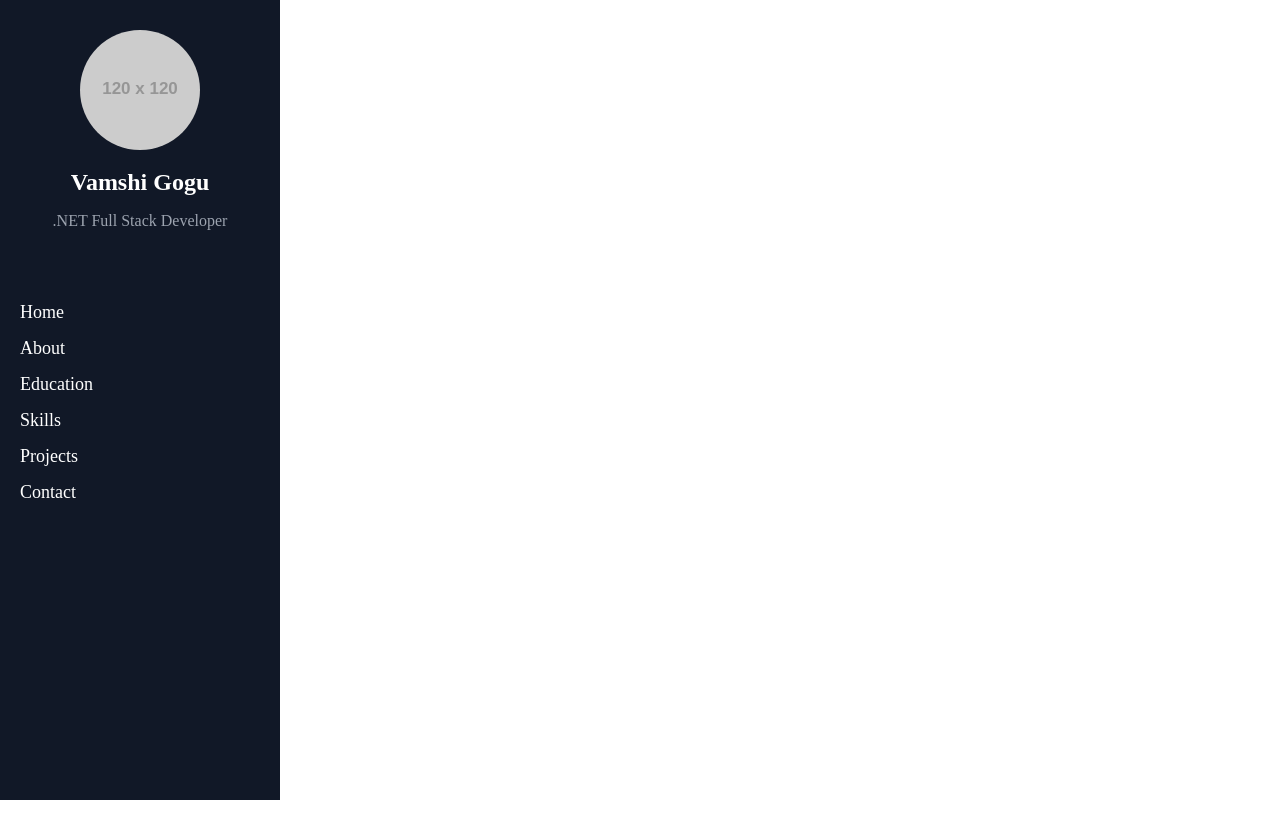
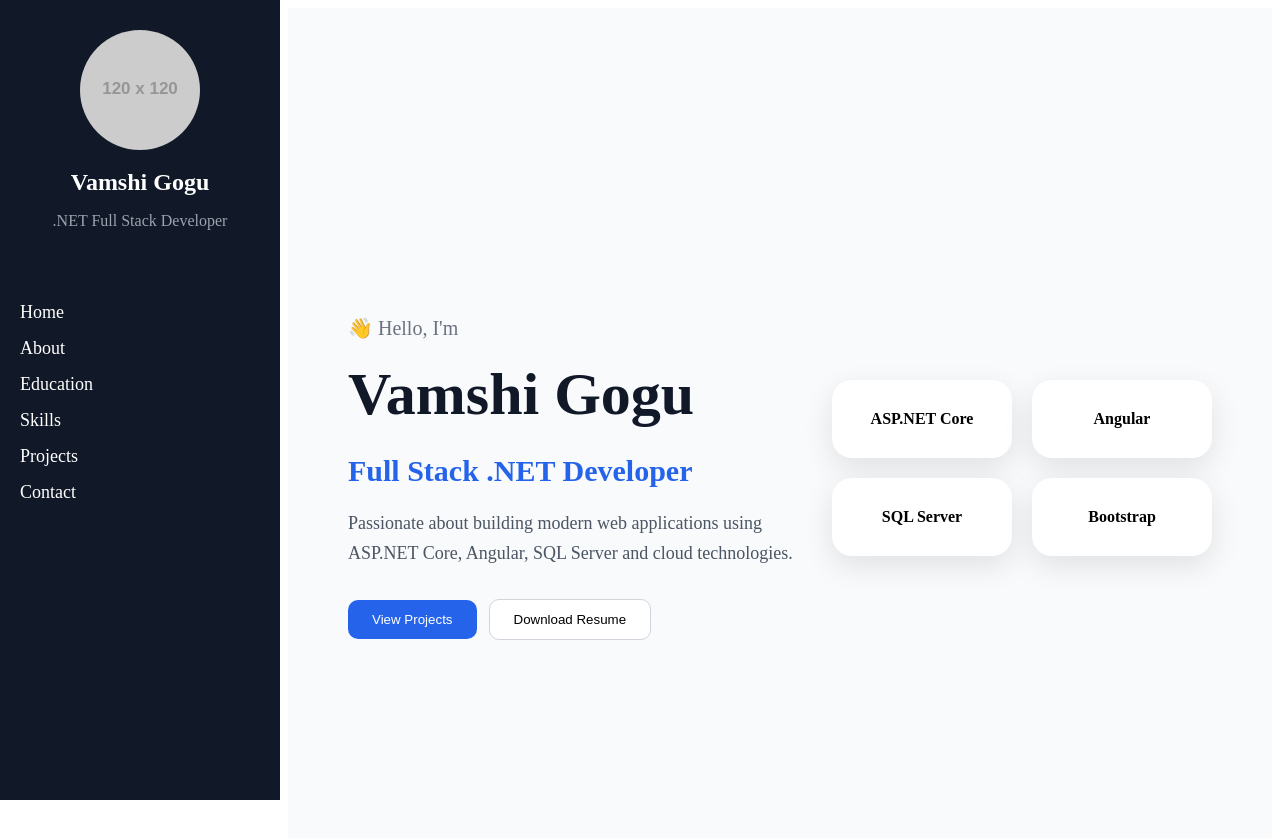
Before and after one commit to vomshigogu/portfolio-angular, an Angular app: page / in a window 1280 px wide. Shown: the top 838 px of the page. Before the commit the page ends 800 px from the top, so only its background shows below. Built offline with nearby package versions, Linux system fonts and the light colour scheme.

Commit message:
created  home components and added basic home layout info

```diff
--- a/src/app/app.html
+++ b/src/app/app.html
@@ -1 +1,4 @@
-<app-sidebar></app-sidebar>
+<div class="layout">
+  <app-sidebar></app-sidebar>
+  <app-home></app-home>
+</div>
--- a/src/app/app.ts
+++ b/src/app/app.ts
@@ -1,10 +1,11 @@
 import { Component, signal } from '@angular/core';
 import { RouterOutlet } from '@angular/router';
 import { Sidebar } from './components/sidebar/sidebar';
+import { Home } from './components/home/home';
 
 @Component({
   selector: 'app-root',
-  imports: [RouterOutlet,Sidebar],
+  imports: [Sidebar,Home],
   templateUrl: './app.html',
   styleUrl: './app.css'
 })
--- /dev/null
+++ b/src/app/components/home/home.css
@@ -0,0 +1,91 @@
+:host {
+    display: block;
+    margin-left: 280px;
+}
+
+.hero-section {
+    min-height: 100vh;
+
+    display: flex;
+    justify-content: space-between;
+    align-items: center;
+
+    padding: 60px;
+
+    background: #f8fafc;
+}
+
+.hero-content {
+    max-width: 600px;
+}
+
+.intro {
+    font-size: 20px;
+    color: #6b7280;
+}
+
+h1 {
+    font-size: 60px;
+    margin: 10px 0;
+    color: #111827;
+}
+
+h2 {
+    font-size: 30px;
+    color: #2563eb;
+    margin-bottom: 20px;
+}
+
+.description {
+    font-size: 18px;
+    line-height: 1.7;
+    color: #4b5563;
+}
+
+.hero-buttons {
+    margin-top: 30px;
+}
+
+.btn-primary,
+.btn-secondary {
+
+    padding: 12px 24px;
+    border-radius: 10px;
+    border: none;
+
+    cursor: pointer;
+
+    margin-right: 12px;
+}
+
+.btn-primary {
+    background: #2563eb;
+    color: white;
+}
+
+.btn-secondary {
+    background: white;
+    border: 1px solid #d1d5db;
+}
+
+.hero-cards {
+    display: grid;
+    grid-template-columns: repeat(2, 180px);
+    gap: 20px;
+}
+
+.tech-card {
+
+    background: white;
+
+    padding: 30px;
+
+    border-radius: 20px;
+
+    text-align: center;
+
+    font-weight: 600;
+
+    box-shadow:
+        0 10px 30px rgba(0,0,0,0.1);
+}
--- /dev/null
+++ b/src/app/components/home/home.html
@@ -0,0 +1,35 @@
+<section class="hero-section">
+
+    <div class="hero-content">
+
+        <p class="intro">👋 Hello, I'm</p>
+
+        <h1>Vamshi Gogu</h1>
+
+        <h2>Full Stack .NET Developer</h2>
+
+        <p class="description">
+            Passionate about building modern web applications using
+            ASP.NET Core, Angular, SQL Server and cloud technologies.
+        </p>
+
+        <div class="hero-buttons">
+            <button class="btn-primary">View Projects</button>
+            <button class="btn-secondary">Download Resume</button>
+        </div>
+
+    </div>
+
+    <div class="hero-cards">
+
+        <div class="tech-card">ASP.NET Core</div>
+
+        <div class="tech-card">Angular</div>
+
+        <div class="tech-card">SQL Server</div>
+
+        <div class="tech-card">Bootstrap</div>
+
+    </div>
+
+</section>
```
Also changed, not shown: src/app/components/home/home.ts (added, +11 -0 lines), 1 other file (tests, documents, lock files or other folders).
